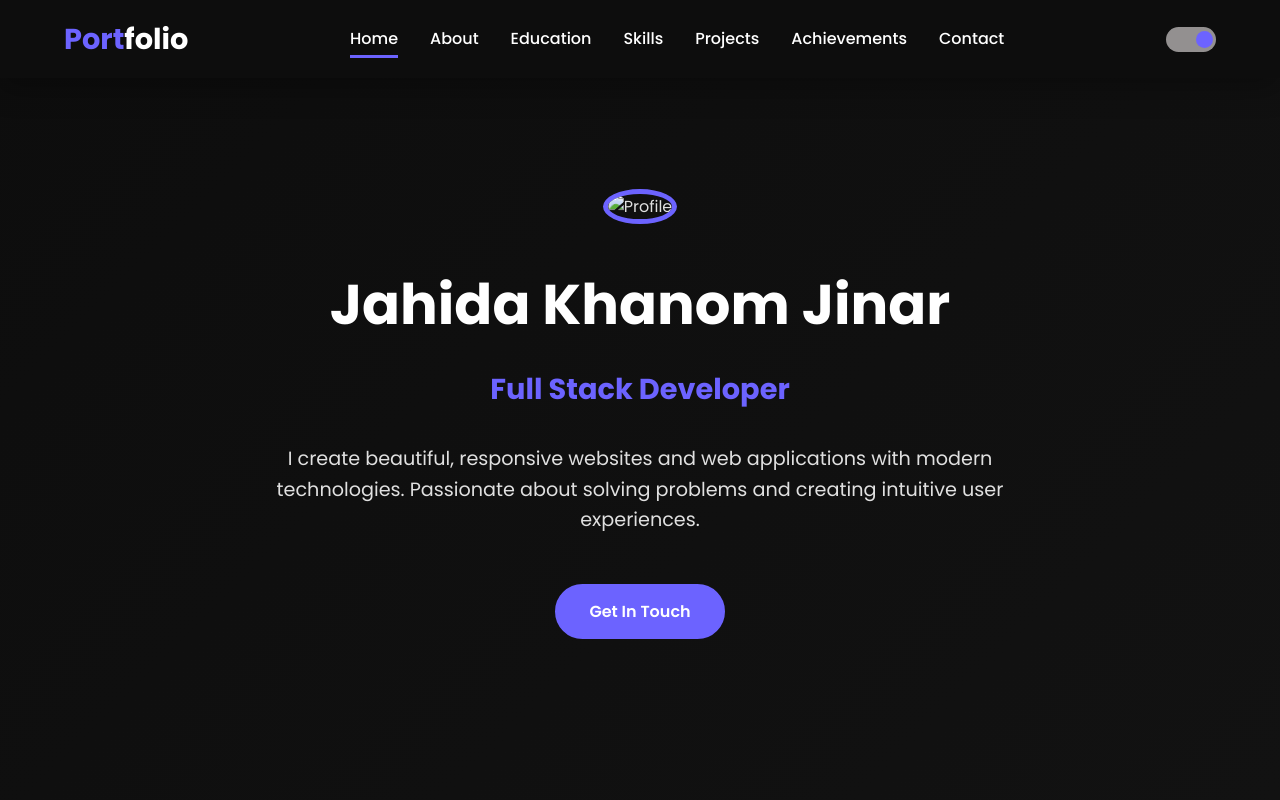
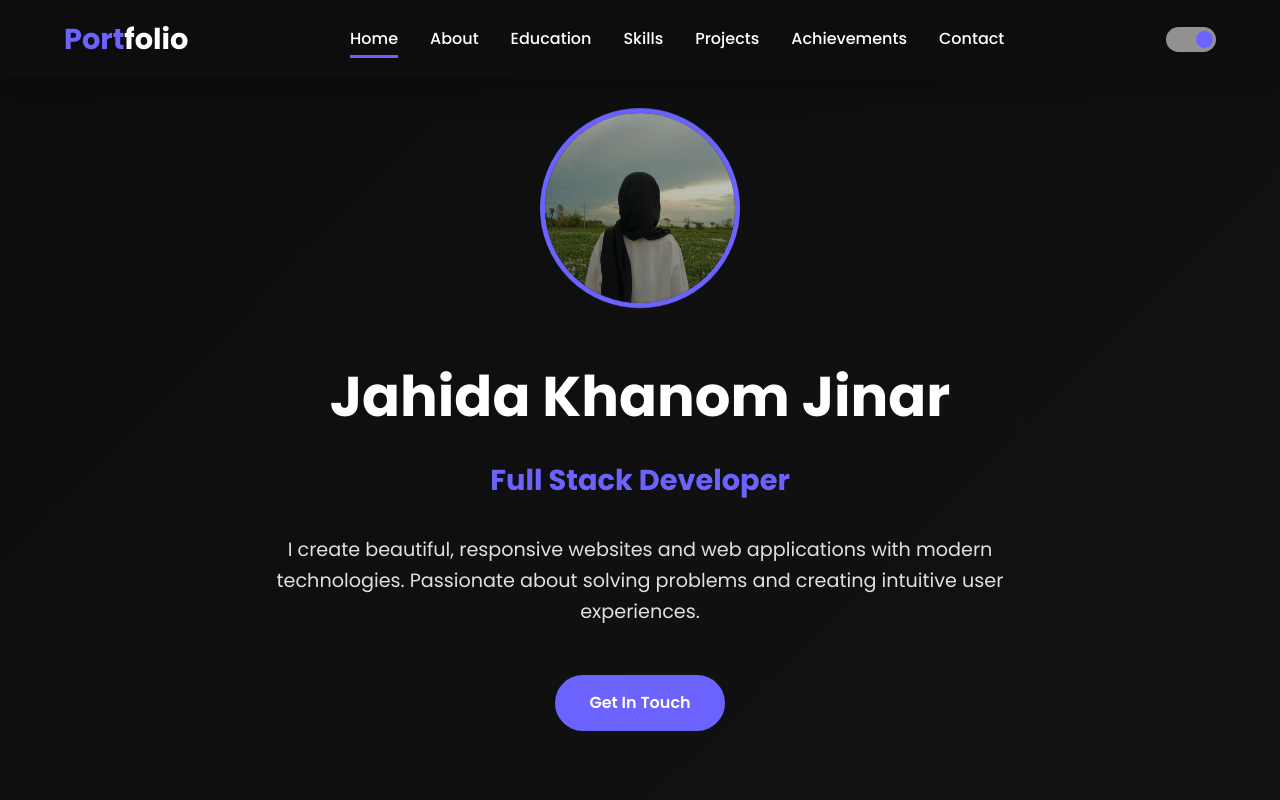
Before and after one commit to JahidaJinar/Jinar_s_Portfolio, a plain HTML site: page index.html in a window 1280 px wide. Shown: the top 800 px of the page. Drawn offline with Linux system fonts and the light colour scheme; the site is published under a folder, as on GitHub Pages, so addresses that start at the root find nothing.

Commit message:
Updated index.html

```diff
--- a/index.html
+++ b/index.html
@@ -39,7 +39,7 @@
     <!-- Hero Section -->
     <section id="hero">
       <div class="container hero-content">
-        <img src="/assest/profile.jpg" alt="Profile" class="hero-img" />
+        <img src="assest/profile.jpg" alt="Profile" class="hero-img" />
         <h1 class="hero-title">Jahida Khanom Jinar</h1>
         <h2 class="hero-subtitle">Full Stack Developer</h2>
         <p class="hero-text">
```
